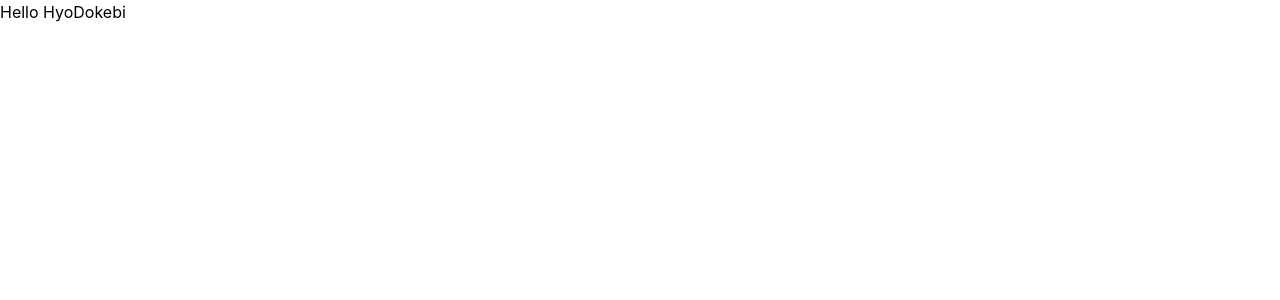
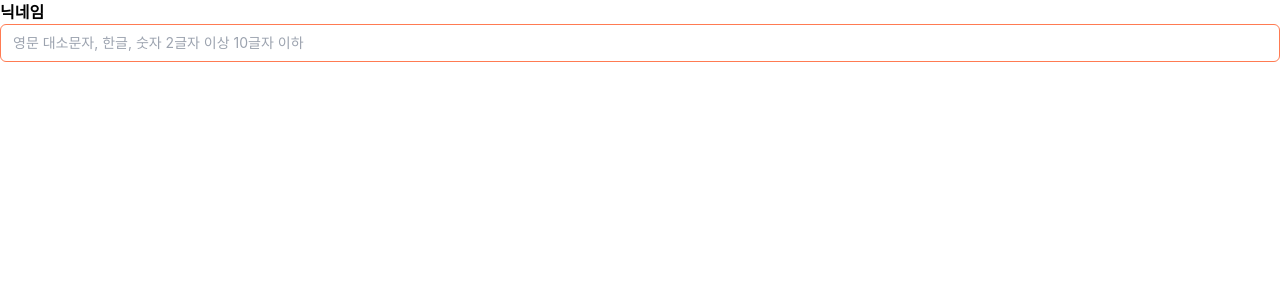
Before and after one commit to SSAFY-B305J/Hyodokebi, a React (Create React App) app in the folder front/: page / in a window 1280 px wide. Shown: the top 300 px of the page. Built offline with nearby package versions, Linux system fonts and the light colour scheme.

Commit message:
Feat: Input 컴포넌트 생성
tailwind config에서 색 추가

S10P22B305-323 #in-progress

```diff
--- a/front/src/App.tsx
+++ b/front/src/App.tsx
@@ -1,8 +1,17 @@
 import React from "react";
 import { Routes, Route } from "react-router-dom";
+import Input from "./components/common/Input";
 
 function App() {
-  return <div>Hello HyoDokebi</div>;
+  return (
+    <div>
+      <Input
+        id="nickname"
+        label="닉네임"
+        placeholder="영문 대소문자, 한글, 숫자 2글자 이상 10글자 이하"
+      />
+    </div>
+  );
 }
 
 export default App;
--- /dev/null
+++ b/front/src/components/common/Input.tsx
@@ -0,0 +1,29 @@
+interface InputProps {
+  id: string;
+  label: string;
+  labelVisisble?: boolean;
+  placeholder?: string;
+}
+
+export default function Input({
+  id,
+  label,
+  labelVisisble = true,
+  placeholder,
+}: InputProps) {
+  return (
+    <div className="flex flex-col">
+      {labelVisisble ? (
+        <label htmlFor={id} className="font-bold">
+          {label}
+        </label>
+      ) : null}
+      <input
+        type="text"
+        id={id}
+        className="w-full px-3 py-2 text-sm border rounded-md border-primary focus:outline-none"
+        placeholder={placeholder}
+      />
+    </div>
+  );
+}
--- a/front/tailwind.config.js
+++ b/front/tailwind.config.js
@@ -2,7 +2,11 @@
 module.exports = {
   content: ["./src/**/*.{js,jsx,ts,tsx}"],
   theme: {
-    extend: {},
+    extend: {
+      colors: {
+        primary: "#FF7B52",
+      },
+    },
   },
   plugins: [],
 };
```
